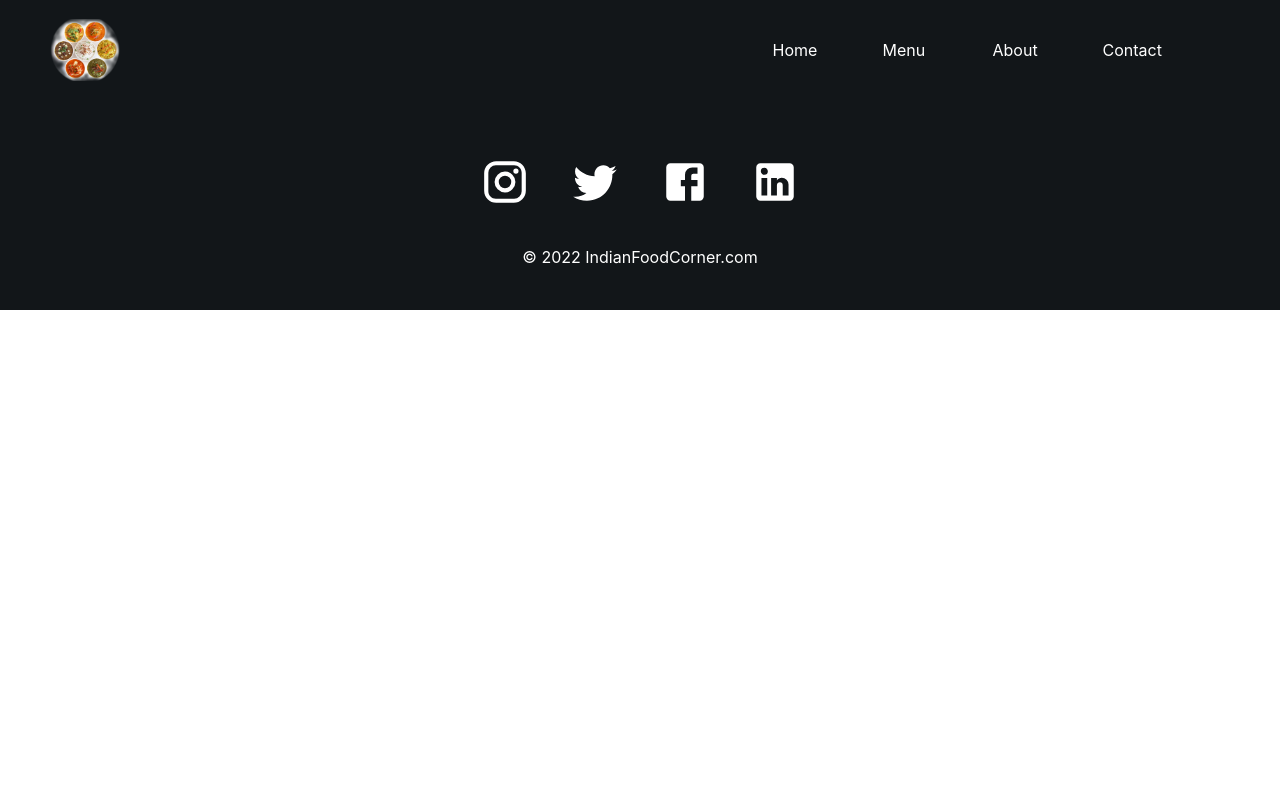
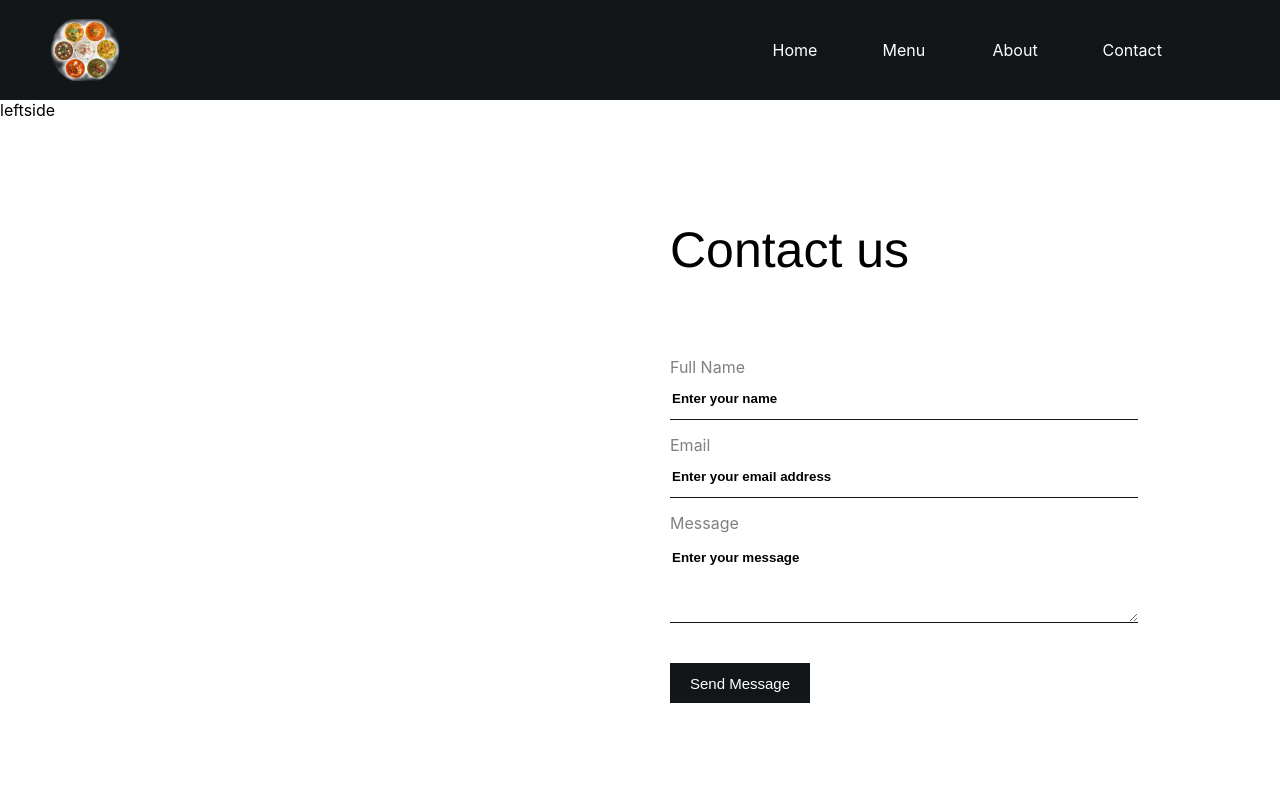
Before and after one commit to pandeypushpendra3/Food_ordering_app, a React (Create React App) app: page /contact in a window 1280 px wide. Shown: the top 800 px of the page. Built offline with nearby package versions, Linux system fonts and the light colour scheme.

Commit message:
file added to app.js

```diff
--- a/src/App.js
+++ b/src/App.js
@@ -6,6 +6,7 @@ import {Home} from "./Components/Home";
 import {Footer} from "./Components/Footer";
 import {Menu} from "./Components/Menu";
 import {About } from "./Components/About";
+import {Contact} from "./Components/Contact";
 function App() {
   return (
     <div className="App">
@@ -21,6 +22,10 @@ function App() {
        <Route exact path="/about" >
        <About/>
        </Route>
+       <Route exact path="/contact" >
+       <Contact/>
+       </Route>
+
      </Switch>
      <Footer/>
      </Router>
--- a/src/Components/Contact.jsx
+++ b/src/Components/Contact.jsx
@@ -1,4 +1,5 @@
 import React from 'react'
+import "./Contact.css"
 
 export const Contact = () => {
   return (
```
